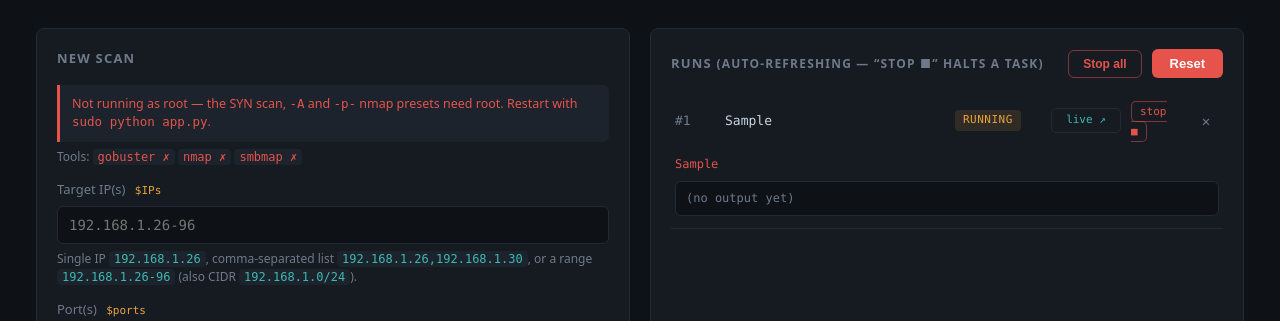
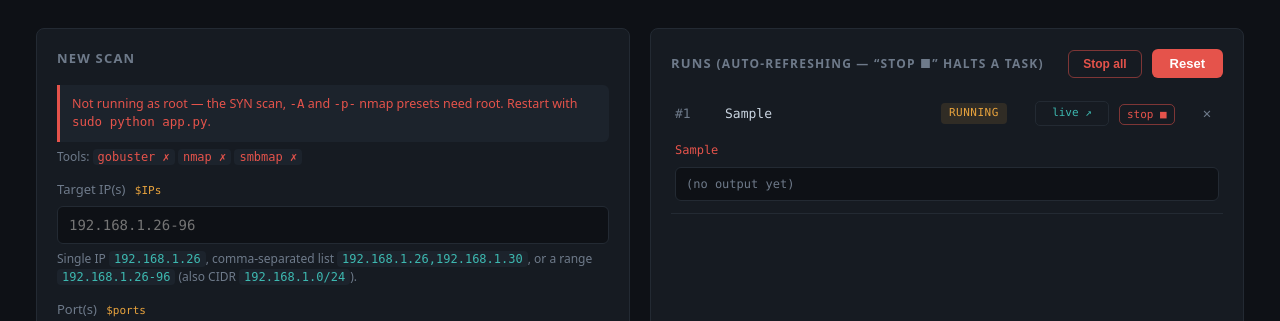
Before and after one commit to DFIRFRANKY/reconsole, a Flask app: page / in a window 1280 px wide. Shown: the part 67-388 px from the top of the page. Run offline with Flask 3, Linux system fonts and the light colour scheme; tables that the repository leaves empty hold one stand-in row (values such as "Sample post").

Commit message:
Fix stop button wrapping

```diff
--- a/static/style.css
+++ b/static/style.css
@@ -74,7 +74,7 @@ button:disabled { opacity:.5; cursor:not-allowed; }
 .runs-panel { display:flex; flex-direction:column; min-height:0; }
 .runs { font-family:var(--mono); font-size:13px; flex:1 1 auto; min-height:0; overflow-y:auto; }
 .run-item { border-bottom:1px solid var(--line); padding-bottom:4px; }
-.run-row { display:grid; grid-template-columns:40px 1fr 86px 70px 52px 26px; gap:10px; align-items:center;
+.run-row { display:grid; grid-template-columns:40px 1fr 84px 74px 66px 24px; gap:10px; align-items:center;
     padding:9px 4px; }
 .run-row:hover { background:var(--surface-2); }
 .rmbtn { color:var(--muted); text-align:center; cursor:pointer; font-size:14px; line-height:1; }
@@ -91,10 +91,10 @@ button:disabled { opacity:.5; cursor:not-allowed; }
 .status.error{ color:var(--red); background:rgba(229,83,75,.12); }
 .status.stopped{ color:var(--muted); background:var(--surface-2); border:1px solid var(--line); }
 .status.queued{ color:var(--muted); background:var(--surface-2); }
-.outbtn { font-size:11px; padding:3px 8px; border:1px solid var(--line); border-radius:5px; color:var(--teal); text-align:center; }
+.outbtn { font-size:11px; padding:3px 8px; border:1px solid var(--line); border-radius:5px; color:var(--teal); text-align:center; white-space:nowrap; }
 .outbtn.disabled { color:var(--muted); border-color:var(--line); pointer-events:none; opacity:.5; }
-.stopbtn { font-size:11px; padding:3px 8px; border:1px solid rgba(229,83,75,.5); border-radius:5px;
-    color:var(--red); text-align:center; cursor:pointer; }
+.stopbtn { font-size:11px; padding:3px 7px; border:1px solid rgba(229,83,75,.5); border-radius:5px;
+    color:var(--red); text-align:center; cursor:pointer; white-space:nowrap; }
 .stopbtn:hover { background:rgba(229,83,75,.12); text-decoration:none; }
 
 /* dashboard */
```
